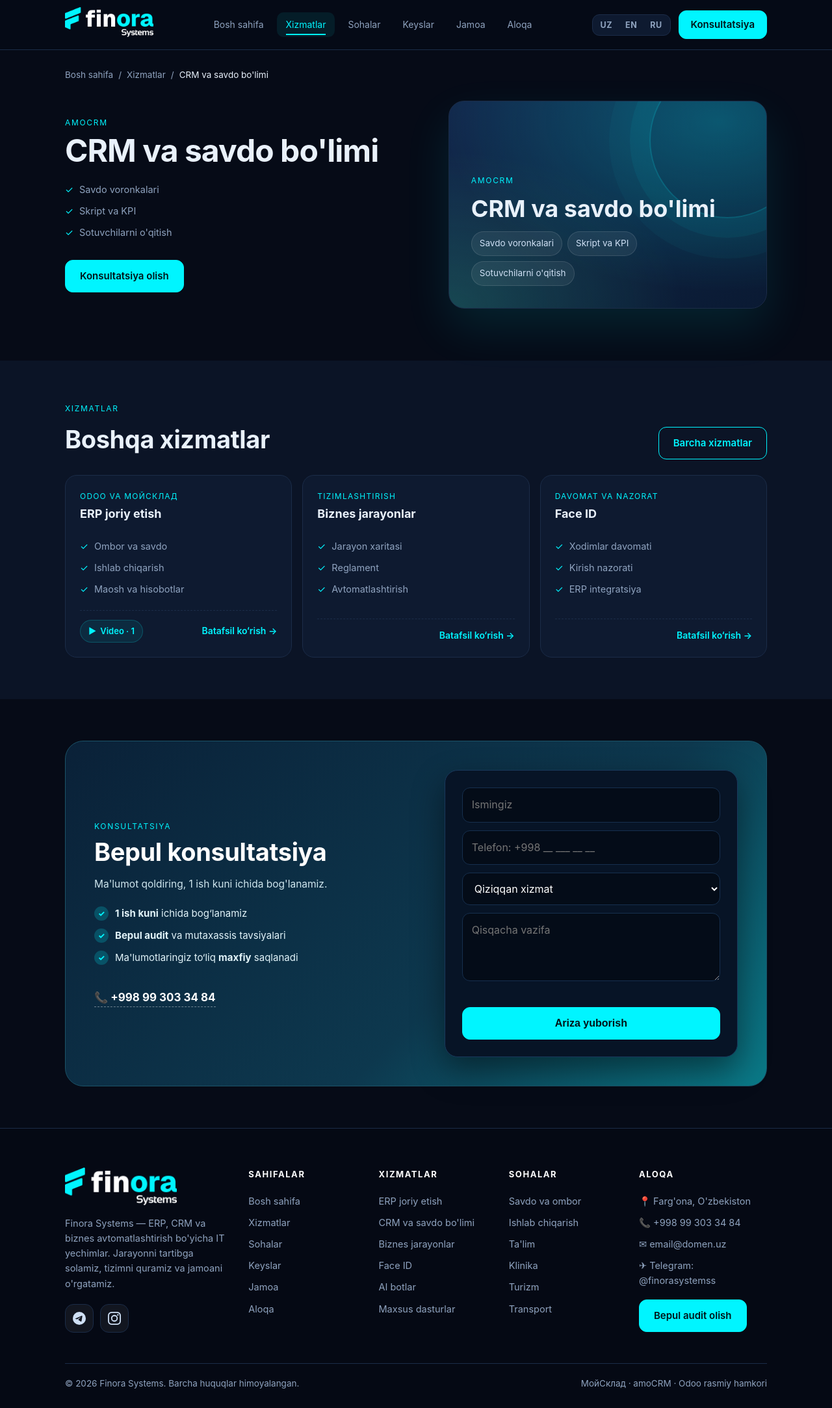
After one commit to salikhabduvaliyev/finoraSystems, a Django app: a page that uses core/templates/site/base.html in a window 1280 px wide. The commit adds this page. Shown: the whole page at 65% size. Run offline with Django 5.2, Linux system fonts and the light colour scheme; data comes from the database, SQL or seed files in the repository; both versions use the stored data as it was after the commit; tables that the repository leaves empty hold one stand-in row (values such as "Sample post"); parts of the project's set-up code (start-up, migrations or seed data) failed here and were passed over.

Commit message:
Har bir xizmatning o'z sahifasi: batafsil ma'lumot, taqdimotlar, videolar
- /xizmatlar/1-erp-joriy-etish, /en/services/..., /ru/uslugi/...
- Ro'yxatda kartochka bosiladi; "Taqdimot · N / Video · N" belgilari
- Xizmat sahifasi: chapda punktlar va tugmalar, o'ngda muqova rasmi yoki birinchi video;
  batafsil tavsif, taqdimotlar (PDF oynada), videolar (ixcham kartochkalar), boshqa xizmatlar
- Ro'yxatdagi umumiy "Materiallar" bo'limi olib tashlandi
- Admin: xizmatga batafsil tavsif (UZ/EN/RU) va muqova rasmi

Co-Authored-By: Claude Opus 5.5 <noreply@anthropic.com>

```diff
--- a/core/admin.py
+++ b/core/admin.py
@@ -81,7 +81,10 @@ class LeadAdmin(FsAdmin):
 class ServiceAdmin(TrOrderedAdmin):
     list_display = ('title', 'subtitle', 'in_footer', 'active', 'sort')
     search_fields = ('title',)
-    fieldsets = ((None, {'fields': ('title', 'subtitle', 'items', ('in_footer', 'active'), 'sort')}),)
+    fieldsets = (
+        (None, {'fields': ('title', 'subtitle', 'items', ('in_footer', 'active'), 'sort')}),
+        ('Xizmat sahifasi — batafsil', {'fields': ('description', 'image')}),
+    )
 
 
 @admin.register(Industry)
--- a/core/models.py
+++ b/core/models.py
@@ -41,6 +41,10 @@ class Service(Ordered):
     title = models.CharField('Nomi', max_length=200)
     subtitle = models.CharField('Qisqa izoh', max_length=200, blank=True, help_text='Masalan: Odoo va МойСклад')
     items = models.TextField('Punktlar', blank=True, help_text=LINES_HELP)
+    description = models.TextField('Batafsil tavsif (xizmat sahifasi uchun)', blank=True,
+                                   help_text="Xatboshilarni bo'sh qator bilan ajrating")
+    image = models.ImageField('Muqova rasmi (ixtiyoriy)', upload_to='services/', blank=True,
+                              help_text="Xizmat sahifasining o'ng tomonida chiqadi")
     in_footer = models.BooleanField("Footerda ko'rsatish", default=True)
 
     class Meta(Ordered.Meta):
@@ -49,6 +53,9 @@ class Service(Ordered):
 
     def __str__(self):
         return self.title
+
+    def get_absolute_url(self):
+        return reverse('service_detail', kwargs={'pk': self.pk, 'slug': slugify_uz(self.title)})
 
 
 class Industry(Ordered):
--- a/core/templates/site/base.html
+++ b/core/templates/site/base.html
@@ -11,7 +11,7 @@
 <meta property="og:image" content="{{ request.scheme }}://{{ request.get_host }}{{ logo_url }}">
 {% for l in languages %}<link rel="alternate" hreflang="{{ l.code }}" href="{{ request.scheme }}://{{ request.get_host }}{{ l.url }}">
 {% endfor %}<link rel="icon" href="{% static 'img/favicon.svg' %}" type="image/svg+xml">
-<link rel="stylesheet" href="{% static 'css/site.css' %}?v=6">
+<link rel="stylesheet" href="{% static 'css/site.css' %}?v=7">
 </head><body>
 {% include "svg/defs.svg" %}
 <div id='pg'></div><header><div class="w nav"><a href="{% url 'home' %}" aria-label="{{ s.site_name }} — {% translate 'Bosh sahifa' %}"><img src="{{ logo_url }}" alt="{{ s.site_name }}"></a>
@@ -22,7 +22,7 @@
 <footer><div class='w'><div class='fg'><div class='fb'><img src='{{ logo_url }}' alt='{{ s.site_name }}'><p>{{ s.footer_about }}</p>
 {% if socials %}<div class='so'>{% for kind, name, url in socials %}<a href='{{ url }}' target='_blank' rel='noopener' aria-label='{{ name }}' title='{{ name }}'>{% include "site/partials/social_icon.html" %}</a>{% endfor %}</div>{% endif %}</div>
 <div class='fcol'><h4>{% translate "Sahifalar" %}</h4>{% for href, label, on in nav %}<a href='{{ href }}'>{{ label }}</a>{% endfor %}</div>
-{% if footer_services %}<div class='fcol'><h4>{% translate "Xizmatlar" %}</h4>{% url 'services' as services_url %}{% for x in footer_services %}<a href='{{ services_url }}#xizmat-{{ x.id }}'>{{ x.title }}</a>{% endfor %}</div>{% endif %}
+{% if footer_services %}<div class='fcol'><h4>{% translate "Xizmatlar" %}</h4>{% for x in footer_services %}<a href='{{ x.get_absolute_url }}'>{{ x.title }}</a>{% endfor %}</div>{% endif %}
 {% if footer_industries %}<div class='fcol'><h4>{% translate "Sohalar" %}</h4>{% for x in footer_industries %}<a href='{{ x.get_absolute_url }}'>{{ x.title }}</a>{% endfor %}</div>{% endif %}
 <div class='fcol'><h4>{% translate "Aloqa" %}</h4>{% if s.address %}<span>📍 {{ s.address }}</span>{% endif %}{% if s.phone %}<a href='{{ s.phone|tel }}'>📞 {{ s.phone }}</a>{% endif %}{% if s.email %}<a href='mailto:{{ s.email }}'>✉ {{ s.email }}</a>{% endif %}{% if tg_handle %}<a href='https://t.me/{{ tg_handle }}' target='_blank' rel='noopener'>✈ Telegram: @{{ tg_handle }}</a>{% endif %}<a class='btn p' href='{% url "contact" %}' style='margin-top:12px;color:#001418'>{% translate "Bepul audit olish" %}</a></div></div>
 <div class='fbt'><span>© {% now "Y" %} {{ s.site_name }}. {% translate "Barcha huquqlar himoyalangan." %}</span><span>{{ s.footer_bottom }}</span></div></div></footer><button id='up' aria-label='{% translate "Tepaga" %}'>↑</button>
--- /dev/null
+++ b/core/templates/site/partials/service_card.html
@@ -0,0 +1,6 @@
+{% load i18n finora %}<a class='card svc' href='{{ x.get_absolute_url }}' id='xizmat-{{ x.id }}'>
+<div class='em'>{{ x.subtitle }}</div><h3>{{ x.title }}</h3>
+<ul class='l'>{% for y in x.items|lines %}<li>{{ y }}</li>{% endfor %}</ul>
+<div class='svc-f'>{% with np=x.presentations.all|length nv=x.videos.all|length %}{% if np %}<span class='chip'><span aria-hidden='true'>📄</span> {% translate "Taqdimot" %} · {{ np }}</span>{% endif %}{% if nv %}<span class='chip'><span aria-hidden='true'>▶</span> {% translate "Video" %} · {{ nv }}</span>{% endif %}{% endwith %}
+<span class='more-l'>{% translate "Batafsil ko‘rish" %} →</span></div>
+</a>
--- /dev/null
+++ b/core/templates/site/service_detail.html
@@ -0,0 +1,49 @@
+{% extends "site/base.html" %}{% load i18n finora %}
+{% block title %}{{ obj.title }} — {{ s.site_name }}{% endblock %}
+{% block description %}{{ obj.subtitle|default:s.meta_description }}{% endblock %}
+{% block og_title %}{{ obj.title }}{% endblock %}
+{% block content %}
+{% url 'contact' as contact_url %}{% url 'services' as services_url %}
+{% with x=obj items=obj.items|lines %}
+<div class='w dhero'>
+<div class='crumbs' role='navigation' aria-label='{% translate "Yo‘l" %}'><a href='{% url "home" %}'>{% translate "Bosh sahifa" %}</a><span>/</span><a href='{{ services_url }}'>{% translate "Xizmatlar" %}</a><span>/</span><span aria-current='page'>{{ x.title }}</span></div>
+
+<div class='split'>
+  <div class='split-tx'>
+    <div class='eyebrow'>{{ x.subtitle|default:_("Xizmat") }}</div>
+    <h1 class='dt1'>{{ x.title }}</h1>
+    {% if items %}<ul class='l hl-list'>{% for y in items %}<li>{{ y }}</li>{% endfor %}</ul>{% endif %}
+    <div class='cta'><a class='btn p' href='{{ contact_url }}'>{% translate "Konsultatsiya olish" %}</a>
+      {% if presentations %}<a class='btn' href='#taqdimot'>{% translate "Taqdimotni ko‘rish" %}</a>{% elif videos %}<a class='btn' href='#video'>{% translate "Videoni ko‘rish" %}</a>{% endif %}</div>
+  </div>
+  <div class='split-img'>
+    {% if x.image %}<div class='cover'><div class='fig'><img src='{{ x.image.url }}' alt='{{ x.title }}'></div></div>
+    {% elif videos %}<div class='feat-v'>{% with v=videos.0 %}{% video_card v.src v.title v.cover %}{% endwith %}</div>
+    {% else %}<div class='svc-vis' aria-hidden='true'><span class='sv-k'>{{ x.subtitle|default:x.title }}</span><b>{{ x.title }}</b>
+      <div class='sv-chips'>{% for y in items|slice:":4" %}<span>{{ y }}</span>{% endfor %}</div></div>{% endif %}
+  </div>
+</div></div>
+
+<div class='w dbody'>
+{% if x.description %}<section class='dsec'><div class='eyebrow'>{% translate "Xizmat haqida" %}</div><div class='card tx about'>{{ x.description|paras }}</div></section>{% endif %}
+
+{% if presentations %}<section class='dsec' id='taqdimot'><div class='eyebrow'>{% translate "Taqdimotlar" %}</div><h2>{% translate "Xizmat taqdimotlari" %}</h2><div class='dgrid'>
+{% for d in presentations %}<div class='dcard'>
+  <span class='doc-ic' aria-hidden='true'>{% if d.file %}{{ d.ext }}{% else %}↗{% endif %}</span>
+  <div class='dc-t'><b>{{ d.title }}</b></div>
+  <div class='dc-a'>
+    {% if d.is_pdf %}<button type='button' class='btn sm p' data-play='pdf' data-src='{{ d.file.url }}' data-title='{{ d.title }}'>{% translate "Ko‘rish" %}</button><a class='btn sm' href='{{ d.file.url }}' download>{% translate "Yuklab olish" %}</a>
+    {% elif d.file %}<a class='btn sm p' href='{{ d.file.url }}' download>{% translate "Yuklab olish" %}</a>
+    {% elif d.embed_url %}<button type='button' class='btn sm p' data-play='pdf' data-src='{{ d.embed_url }}' data-title='{{ d.title }}'>{% translate "Ko‘rish" %}</button><a class='btn sm' href='{{ d.url }}' target='_blank' rel='noopener'>{% translate "Ochish" %}</a>
+    {% else %}<a class='btn sm p' href='{{ d.url }}' target='_blank' rel='noopener'>{% translate "Ochish" %}</a>{% endif %}
+  </div>
+</div>{% endfor %}
+</div></section>{% endif %}
+
+{% if videos %}<section class='dsec' id='video'><div class='eyebrow'>{% translate "Video" %}</div><h2>{% translate "Xizmat bo‘yicha videolar" %}</h2><div class='vgrid'>{% for v in videos %}{% video_card v.src v.title v.cover %}{% endfor %}</div></section>{% endif %}
+</div>
+
+{% if others %}<section class='alt'><div class='w'><div class='cw'><div><div class='eyebrow'>{% translate "Xizmatlar" %}</div><h2 style='margin:8px 0 0'>{% translate "Boshqa xizmatlar" %}</h2></div><a class='btn' href='{{ services_url }}'>{% translate "Barcha xizmatlar" %}</a></div><div class='grid'>{% for x in others %}{% include "site/partials/service_card.html" %}{% endfor %}</div></div></section>{% endif %}
+{% endwith %}
+{% include "site/partials/cta.html" %}
+{% endblock %}
--- a/core/translation.py
+++ b/core/translation.py
@@ -7,7 +7,7 @@ from .models import (Case, CaseVideo, Industry, IndustryVideo, MemberVideo, Pres
 
 @register(Service)
 class ServiceTR(TranslationOptions):
-    fields = ('title', 'subtitle', 'items')
+    fields = ('title', 'subtitle', 'items', 'description')
 
 
 @register(Industry)
--- a/core/urls.py
+++ b/core/urls.py
@@ -16,6 +16,7 @@ DETAIL = r'/(?P<pk>\d+)(?:-(?P<slug>[\w-]*))?/?$'
 site_patterns = [
     path('', views.home, name='home'),
     re_path(format_lazy('^{}/?$', seg('xizmatlar')), views.services, name='services'),
+    re_path(format_lazy('^{}' + DETAIL, seg('xizmatlar')), views.service_detail, name='service_detail'),
     re_path(format_lazy('^{}/?$', seg('sohalar')), views.industries, name='industries'),
     re_path(format_lazy('^{}' + DETAIL, seg('sohalar')), views.industry_detail, name='industry_detail'),
     re_path(format_lazy('^{}/?$', seg('keyslar')), views.cases, name='cases'),
--- a/core/views.py
+++ b/core/views.py
@@ -37,16 +37,21 @@ def home(request):
 
 
 def services(request):
-    services = list(active(Service).prefetch_related('presentations', 'videos'))
-    presentations = Presentation.objects.select_related('service').filter(
-        Q(service__isnull=True) | Q(service__active=True))
-    videos = ServiceVideo.objects.select_related('service').filter(service__active=True)
-    with_media = {p.service_id for p in presentations} | {v.service_id for v in videos}
-    return render(request, 'site/services.html', {
-        'services': services,
-        'presentations': presentations,
-        'videos': videos,
-        'media_services': [x for x in services if x.pk in with_media],
+    return render(request, 'site/services.html',
+                  {'services': active(Service).prefetch_related('presentations', 'videos')})
+
+
+def service_detail(request, pk, slug=''):
+    obj = active(Service).filter(pk=pk).first()
+    if not obj:
+        raise Http404
+    if slug != slugify_uz(obj.title):
+        return redirect(obj.get_absolute_url(), permanent=True)
+    return render(request, 'site/service_detail.html', {
+        'obj': obj,
+        'presentations': obj.presentations.all(),
+        'videos': obj.videos.all(),
+        'others': active(Service).exclude(pk=pk)[:3],
     })
 
 
--- a/static/css/site.css
+++ b/static/css/site.css
@@ -282,3 +282,20 @@ dialog.pmodal::backdrop{background:#020610e6;backdrop-filter:blur(4px)}
   .dcard{flex-wrap:wrap}
   .dc-a{width:100%;justify-content:flex-start}
 }
+
+/* ---- Xizmatlar: kartochka va ichki sahifa ---- */
+a.card.svc{display:flex;flex-direction:column}
+a.card.svc ul.l{flex:1}
+.svc-f{display:flex;flex-wrap:wrap;align-items:center;gap:8px;margin-top:16px;padding-top:14px;border-top:1px dashed var(--line)}
+.svc-f .more-l{margin:0 0 0 auto}
+a.card.svc:hover h3{color:var(--cy)}
+.svc-vis{position:relative;overflow:hidden;border-radius:24px;padding:34px;min-height:320px;display:flex;flex-direction:column;justify-content:flex-end;gap:14px;
+  background:radial-gradient(420px 260px at 85% 10%,#00f5ff40,transparent),radial-gradient(360px 240px at 0 100%,#3ddc9733,transparent),linear-gradient(145deg,#12294d,#0a1a33);
+  border:1px solid var(--line);box-shadow:0 30px 70px #00f5ff1a}
+.svc-vis:before{content:'';position:absolute;right:-60px;top:-60px;width:240px;height:240px;border-radius:50%;border:2px solid #00f5ff33;box-shadow:0 0 0 30px #00f5ff0d,0 0 0 62px #00f5ff08}
+.sv-k{position:relative;font-size:12px;letter-spacing:.14em;text-transform:uppercase;color:var(--cy)}
+.svc-vis b{position:relative;font-size:clamp(26px,3vw,36px);line-height:1.15}
+.sv-chips{position:relative;display:flex;flex-wrap:wrap;gap:8px}
+.sv-chips span{padding:7px 12px;border-radius:99px;background:#ffffff10;border:1px solid #ffffff1f;font-size:13.5px;color:#cfe0f5}
+.feat-v .vthumb{border-radius:22px;box-shadow:0 30px 70px #00f5ff1f}
+.feat-v .vtitle{font-size:16px}
```
Also changed, not shown: core/context.py (+5 -4 lines), core/templates/site/services.html (+1 -33 lines), core/ui_translations.py (+8 -0 lines), core/fixtures/initial_content.json, core/migrations/0006_service_pages.py (added), locale/en/LC_MESSAGES/django.po, locale/ru/LC_MESSAGES/django.po, 2 other files.
